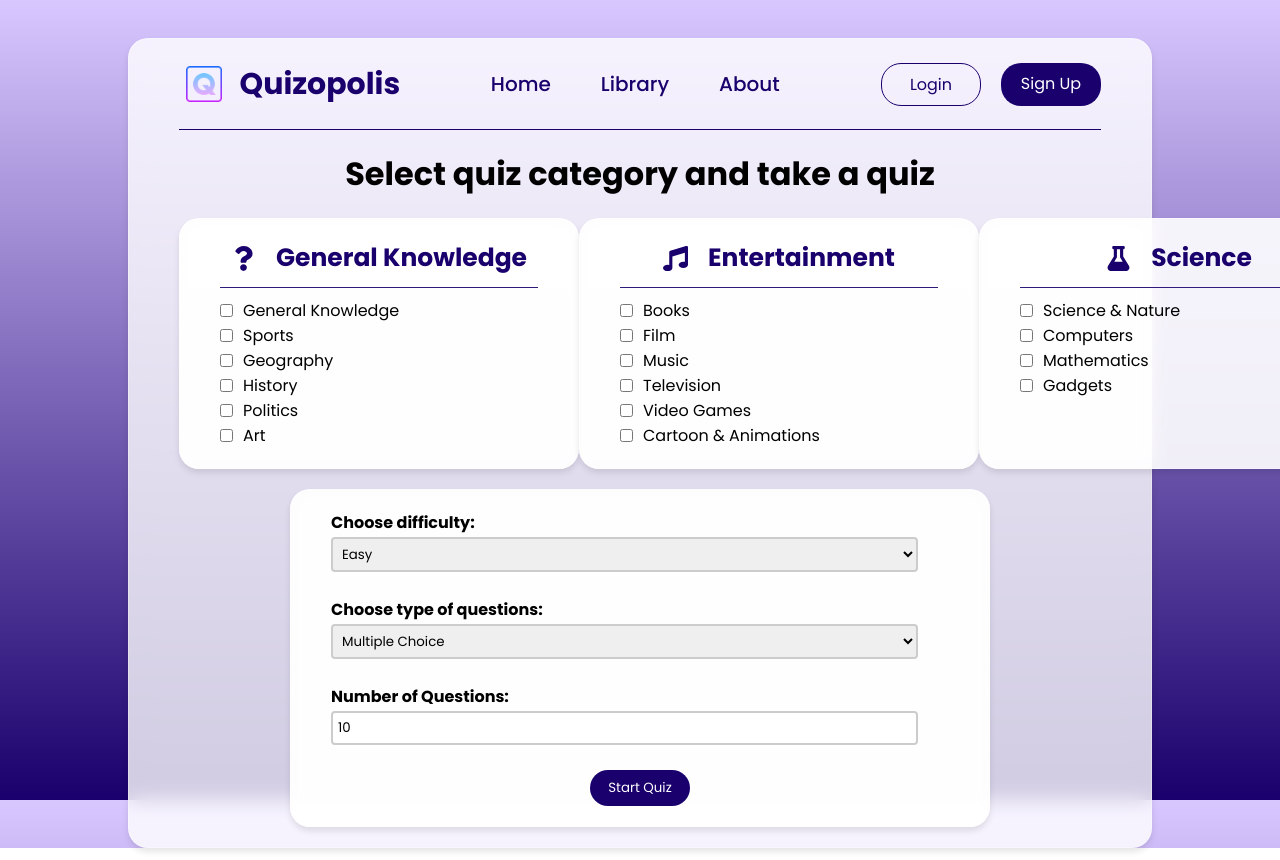
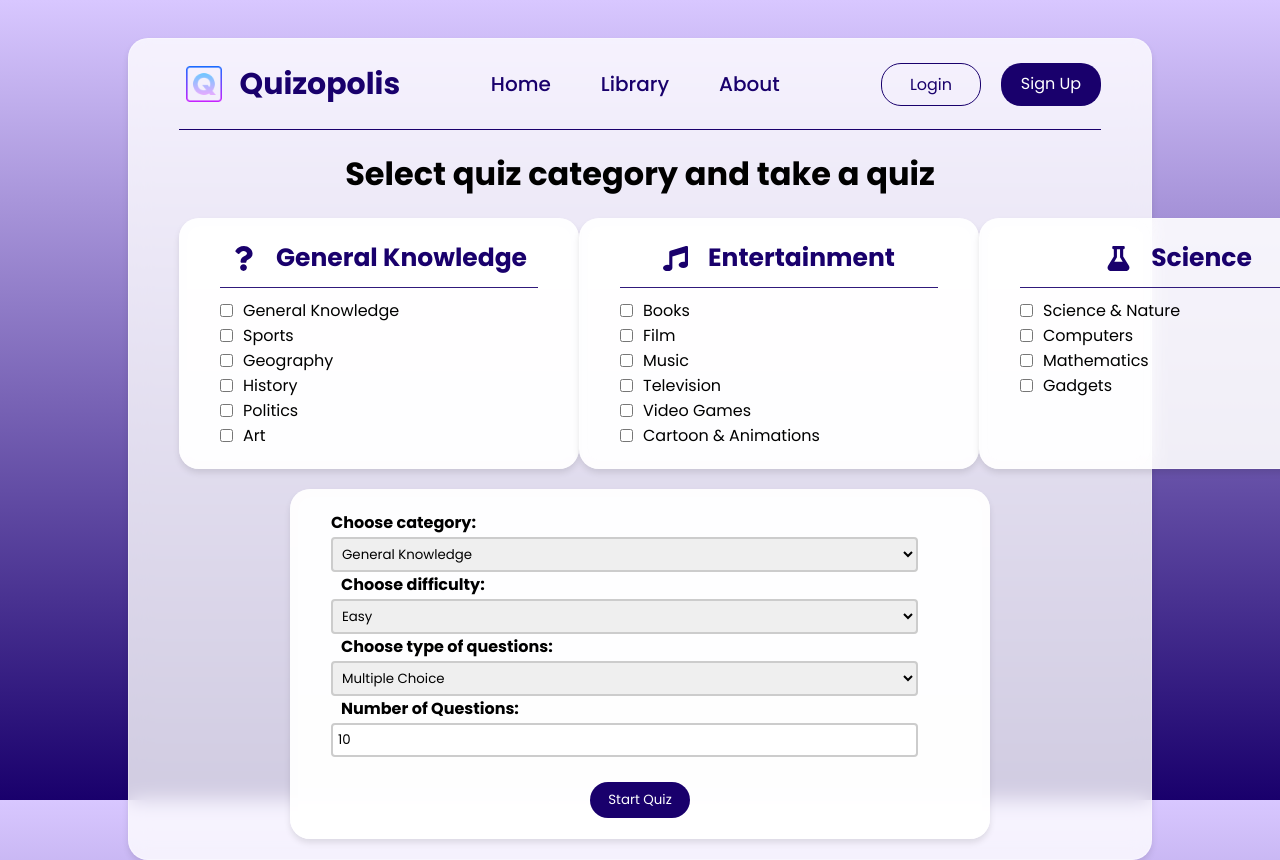
Before and after one commit to nini-tech23/quiz-react-app, a React (Create React App) app: page /library in a window 1280 px wide. Shown: the top 860 px of the page. Built offline with nearby package versions, Linux system fonts and the light colour scheme; the HTML template or start-up script is replaced by a standard one.

Commit message:
Add category selection as selection in the submit form

```diff
--- a/src/components/quiz/Quiz.jsx
+++ b/src/components/quiz/Quiz.jsx
@@ -4,8 +4,8 @@ import { useQuiz } from "../../hooks/useQuizHandler";
 import { useLocation } from "react-router-dom";
 const Quiz = () => {
     const location = useLocation();
-    const { amount, type, difficulty, categories } = location.state || {};
-    const { data, currentQuestionIndex, quizCompleted, handleNextQuestion, handlePrevQuestionIndex, selectedAnswers, handleSelectedAnswer, correctAnswersCheck, totalCorrectAnswers, } = useQuiz({ amount, type, difficulty, categories });
+    const { amount, type, difficulty, category } = location.state || {};
+    const { data, currentQuestionIndex, quizCompleted, handleNextQuestion, handlePrevQuestionIndex, selectedAnswers, handleSelectedAnswer, correctAnswersCheck, totalCorrectAnswers, } = useQuiz({ amount, type, difficulty, category });
     if (!data ||!data.length) return <div>Loading...</div>
 
     return (
--- a/src/components/quiz/QuizListCard.jsx
+++ b/src/components/quiz/QuizListCard.jsx
@@ -1,5 +1,5 @@
 import {FaQuestion, FaMusic, FaFlask} from "react-icons/fa";
-import useQuizList from "../../hooks/useQuizList";
+import useQuizListForm from "../../hooks/useQuizListForm";
 const QuizListCard = ({mainCategory, categories, onChange}) => {
     const iconMapping = {
         'General Knowledge': <FaQuestion />,
@@ -7,14 +7,14 @@ const QuizListCard = ({mainCategory, categories, onChange}) => {
         'Science': <FaFlask />
     }
     const Icon = iconMapping[mainCategory] || <FaQuestion />;
-    const {subcategoryNameHandler} = useQuizList();
+    const {categoryNameHandler} = useQuizListForm();
     return (
         <div className='quiz-list-card'>
             <h1 className='quiz-list-card-title'>{Icon}{mainCategory}</h1>
             {categories.map((category, index) => (
                 <div key={index} className="quiz-list-card-subcategory">
                     <input key={index} id={index} type='checkbox' name='category' value={category.id} onChange={onChange}/>
-                    <label for={index} >{subcategoryNameHandler(category.name)}</label>
+                    <label for={index} >{categoryNameHandler(category.name)}</label>
                 </div>
 
             ))}
--- a/src/components/quiz/QuizLists.jsx
+++ b/src/components/quiz/QuizLists.jsx
@@ -1,11 +1,11 @@
 import QuizListCard from "./QuizListCard";
-import useQuizList from "../../hooks/useQuizList";
 import QuizListForm from "./quizListForm";
 import useQuizListForm from "../../hooks/useQuizListForm";
 
 const QuizLists = () => {
-    const { categoryMapping } = useQuizList();
-    const { handleSubmit, handleChange, difficulty, questionType, numQuestions,} = useQuizListForm();
+    const { handleSubmit, handleChange, categoryMapping, difficulty, questionType, numQuestions, category} = useQuizListForm();
+    const categories = Object.values(categoryMapping).flat();
+
     return (
         <>
             {categoryMapping && (
@@ -16,7 +16,15 @@ const QuizLists = () => {
                             <QuizListCard key={key} mainCategory={key} categories={value} onChange={handleChange}/>
                         ))}
                     </div>
-                    <QuizListForm onSubmit={handleSubmit} onChange={handleChange} difficulty={difficulty} questionType={questionType} numQuestions={numQuestions}/>
+                    <QuizListForm
+                        onSubmit={handleSubmit}
+                        onChange={handleChange}
+                        difficulty={difficulty}
+                        questionType={questionType}
+                        numQuestions={numQuestions}
+                        categories={categories}
+                        category={category}
+                    />
                 </div>
             )}
         </>
--- a/src/components/quiz/quizListForm.jsx
+++ b/src/components/quiz/quizListForm.jsx
@@ -1,31 +1,65 @@
-const quizListForm = ({onSubmit, onChange, difficulty, questionType, numQuestions}) => {
+
+const quizListForm = ({ onSubmit, onChange, difficulty, questionType, numQuestions, categories, category }) => {
     return (
-        <form onSubmit={onSubmit} className='take-quiz-form'>
+        <form
+            onSubmit={onSubmit}
+            className="take-quiz-form">
+            <label>
+                Choose category:
+                <select
+                    name="category"
+                    value={category}
+                    onChange={onChange}>
+                    {categories.map((category) => (
+                        <option
+                            key={category.id}
+                            value={category.id}>
+                            {category.name}
+                        </option>
+                    ))}
+                </select>
+            </label>
             <label>
                 Choose difficulty:
-                <select name='difficulty' value={difficulty} onChange={onChange}>
-                    <option value="easy" >Easy</option>
+                <select
+                    name="difficulty"
+                    value={difficulty}
+                    onChange={onChange}>
+                    <option value="easy">Easy</option>
                     <option value="medium">Medium</option>
                     <option value="hard">Hard</option>
                 </select>
             </label>
-            <br />
             <label>
                 Choose type of questions:
-                <select name='questionType' value={questionType} onChange={onChange}>
+                <select
+                    name="questionType"
+                    value={questionType}
+                    onChange={onChange}>
                     <option value="multiple">Multiple Choice</option>
                     <option value="boolean">True / False</option>
                 </select>
             </label>
-            <br />
             <label>
                 Number of Questions:
-                <input name="numQuestions" type="number" value={numQuestions} onChange={onChange} min="10" max="50"/>
+                <input
+                    name="numQuestions"
+                    type="number"
+                    value={numQuestions}
+                    onChange={onChange}
+                    min="10"
+                    max="50"
+                />
             </label>
-            <br />
-            <div className="start-quiz-btn-container"><button type="submit" className="start-quiz-btn">Start Quiz</button></div>
+            <div className="start-quiz-btn-container">
+                <button
+                    type="submit"
+                    className="start-quiz-btn">
+                    Start Quiz
+                </button>
+            </div>
         </form>
-    )
-}
+    );
+};
 
-export default quizListForm
+export default quizListForm;
--- a/src/hooks/useQuizHandler.js
+++ b/src/hooks/useQuizHandler.js
@@ -5,7 +5,7 @@ import { showErrorToast } from "../utils/toasNotif";
 import { quizAPI } from "../API";
 import shuffleArray from "../utils/shuffleArray";
 
-export const useQuiz = ({ amount = 10, type = "multiple", difficulty = "", categories = [] }) => {
+export const useQuiz = ({ amount = 10, type = "multiple", difficulty = "", category = '' }) => {
     const [data, setData] = useState();
     const [currentQuestionIndex, setCurrentQuestionIndex] = useState(0);
     const [selectedAnswers, setSelectedAnswers] = useState([]);
@@ -21,7 +21,7 @@ export const useQuiz = ({ amount = 10, type = "multiple", difficulty = "", categ
                     amount,
                     type,
                     ...(difficulty && { difficulty }),
-                    ...(categories.length>0 && {category: categories.join()})
+                    ...(category && { category }),
                 };
                 const response = await quizAPI.get("/api.php", { params });
                 const fetchedData = response.data.results.map((question) => ({
@@ -40,7 +40,7 @@ export const useQuiz = ({ amount = 10, type = "multiple", difficulty = "", categ
             }
         };
         fetchQuizData();
-    }, [amount, type, difficulty, categories]);
+    }, [amount, type, difficulty, category]);
     const handleNextQuestion = () => {
         if (selectedAnswers[currentQuestionIndex] !== null) {
             if (currentQuestionIndex < data?.length - 1) {
--- a/src/hooks/useQuizListForm.js
+++ b/src/hooks/useQuizListForm.js
@@ -1,44 +1,46 @@
 import { useState } from "react";
+import { useNavigate } from "react-router-dom";
 import CustomConfirmAlert from "../utils/confirmDialog";
-import { useNavigate } from "react-router-dom";
+import categoryMapping from "../categoryMapping";
 const useQuizListForm = () => {
     const navigate = useNavigate();
     const [difficulty, setDifficulty] = useState("easy");
     const [questionType, setQuestionType] = useState("multiple");
     const [numQuestions, setNumQuestions] = useState(10);
-    const [selectedCategories, setSelectedCategories] = useState([]);
+    const [category, setCategory] = useState('General Knowledge');
     const handleChange = (event) => {
-        const { name, value, checked, type } = event.target;
-        if (type === "checkbox") {
-            if (checked) {
-                setSelectedCategories([...selectedCategories, value]);
-            } else {
-                setSelectedCategories(selectedCategories.filter((category) => category !== value));
-            }
-        } else {
+        const { name, value} = event.target;
             if (name === "difficulty") {
                 setDifficulty(value);
             } else if (name === "questionType") {
                 setQuestionType(value);
             } else if (name === "numQuestions") {
                 setNumQuestions(value);
+            } else if (name === 'category') {
+                setCategory(value);
             }
-        }
-    };
+    }
     const handleSubmit = (event) => {
         event.preventDefault();
         const confirm = CustomConfirmAlert({
             title: "Want to take a quiz?",
-            message: `Difficulty: ${difficulty}, Question Type: ${questionType}, Number of Questions: ${numQuestions}, Categories: ${selectedCategories.join(", ")}`,
+            message: `Difficulty: ${difficulty}, Question Type: ${questionType}, Number of Questions: ${numQuestions}, category: ${category}`,
             onConfirm: () => {
-                console.log({ difficulty, questionType, numQuestions, selectedCategories });
-                navigate("/quiz", {state: {difficulty: difficulty, type: questionType, amount: numQuestions, categories: selectedCategories}});
+                console.log({ difficulty, questionType, numQuestions, category });
+                navigate("/quiz", {state: {difficulty: difficulty, type: questionType, amount: numQuestions, category: category}});
             },
         });
         confirm.submit();
     };
+    const categoryNameHandler = (category) => {
+        if (category.indexOf(':') !== -1) {
+            return category.slice(category.indexOf(':')+2);
+        } else {
+            return category
+        }
+    }
 
-    return { difficulty, questionType, numQuestions, selectedCategories, handleSubmit, handleChange };
+    return { categoryMapping, difficulty, questionType, numQuestions, category, handleSubmit, handleChange, categoryNameHandler };
 };
 
 export default useQuizListForm;
```
